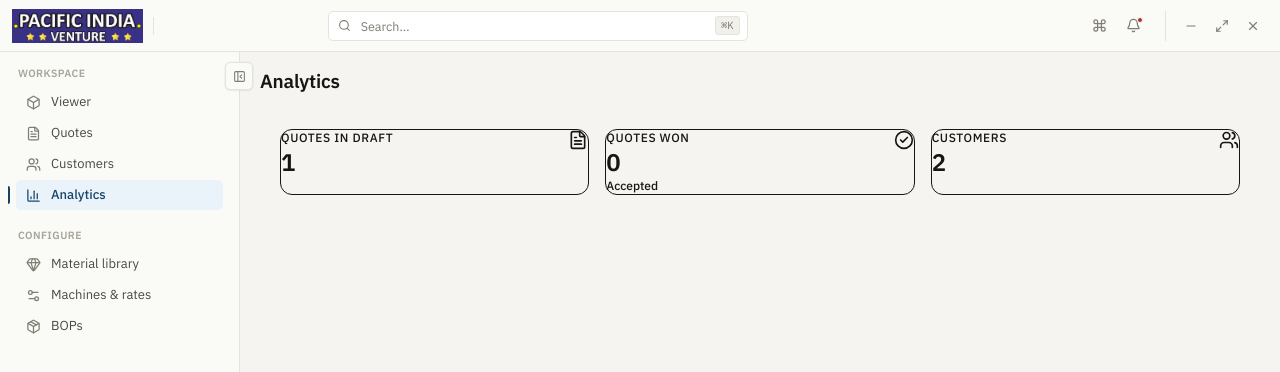
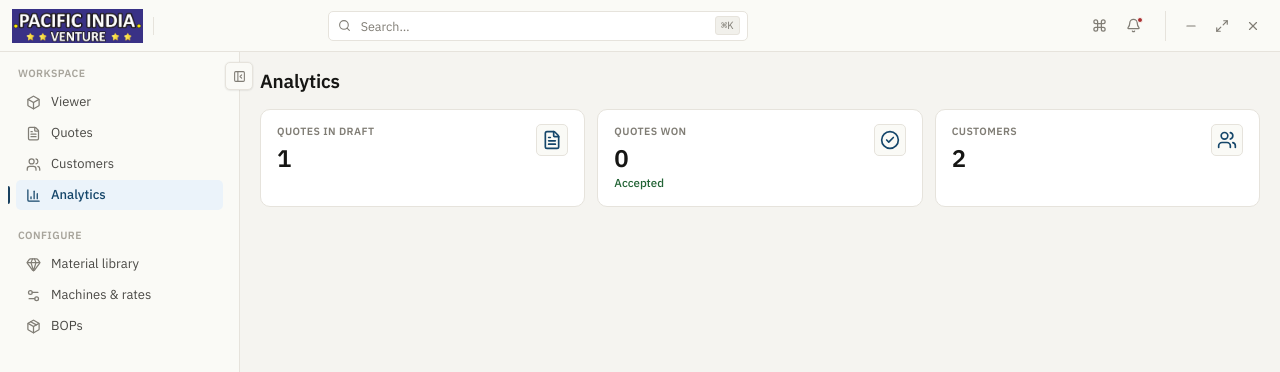
Before and after one commit to aditya-2129/quote, a React (Vite) app: page /#/analytics in a window 1280 px wide. Shown: the top 372 px of the page. Built offline with nearby package versions, Linux system fonts and the light colour scheme.

Commit message:
Implement minimal analytics page

```diff
--- a/src/components/StatCard.tsx
+++ b/src/components/StatCard.tsx
@@ -15,63 +15,16 @@ export function StatCard({
   changeType = "neutral",
   icon,
 }: StatCardProps) {
-  const changeColor = {
-    positive: "var(--color-status-success)",
-    negative: "var(--color-status-error)",
-    neutral: "var(--color-text-tertiary)",
-  }[changeType];
-
   return (
-    <div
-      className="group rounded-xl border p-5 transition-all duration-300"
-      style={{
-        backgroundColor: "var(--color-bg-secondary)",
-        borderColor: "var(--color-border-secondary)",
-      }}
-      onMouseEnter={(e) => {
-        e.currentTarget.style.borderColor = "var(--color-border-accent)";
-        e.currentTarget.style.boxShadow = "var(--shadow-md)";
-        e.currentTarget.style.transform = "translateY(-2px)";
-      }}
-      onMouseLeave={(e) => {
-        e.currentTarget.style.borderColor = "var(--color-border-secondary)";
-        e.currentTarget.style.boxShadow = "none";
-        e.currentTarget.style.transform = "translateY(0)";
-      }}
-    >
-      <div className="flex items-start justify-between">
+    <article className="stat-card">
+      <div className="stat-card__body">
         <div>
-          <p
-            className="text-xs font-medium tracking-wider uppercase"
-            style={{ color: "var(--color-text-tertiary)" }}
-          >
-            {title}
-          </p>
-          <p
-            className="mt-2 text-2xl font-bold tracking-tight"
-            style={{ color: "var(--color-text-primary)" }}
-          >
-            {value}
-          </p>
-          {change && (
-            <p
-              className="mt-1 text-xs font-medium"
-              style={{ color: changeColor }}
-            >
-              {change}
-            </p>
-          )}
+          <p className="stat-card__title">{title}</p>
+          <p className="stat-card__value">{value}</p>
+          {change ? <p className={`stat-card__change stat-card__change--${changeType}`}>{change}</p> : null}
         </div>
-        <div
-          className="rounded-lg p-2.5 transition-colors duration-300"
-          style={{
-            backgroundColor: "var(--color-bg-tertiary)",
-            color: "var(--color-accent-primary-hover)",
-          }}
-        >
-          {icon}
-        </div>
+        <div className="stat-card__icon">{icon}</div>
       </div>
-    </div>
+    </article>
   );
 }
--- a/src/pages/AnalyticsPage.tsx
+++ b/src/pages/AnalyticsPage.tsx
@@ -1,4 +1,4 @@
-import { useState, useEffect } from "react";
+import { useEffect, useState } from "react";
 import { FileText, Users, CheckCircle2 } from "lucide-react";
 import { getRootQuotes, getAllCustomers } from "../db/queries";
 import { StatCard } from "../components/StatCard";
@@ -6,16 +6,33 @@ import { StatCard } from "../components/StatCard";
 export function AnalyticsPage() {
   const [counts, setCounts] = useState({ drafts: 0, won: 0, customers: 0 });
   const [loading, setLoading] = useState(true);
+  const [error, setError] = useState<string | null>(null);
 
   useEffect(() => {
-    Promise.all([getRootQuotes(), getAllCustomers()]).then(([quotes, customers]) => {
+    let active = true;
+
+    Promise.all([getRootQuotes(), getAllCustomers()])
+      .then(([quotes, customers]) => {
+        if (!active) return;
         setCounts({
-        drafts: quotes.filter(q => q.status === "draft").length,
-        won: quotes.filter(q => q.status === "won").length,
-        customers: customers.length
+          drafts: quotes.filter((q) => q.status === "draft").length,
+          won: quotes.filter((q) => q.status === "won").length,
+          customers: customers.length,
         });
+        setError(null);
+      })
+      .catch(() => {
+        if (!active) return;
+        setError("Unable to load analytics.");
+      })
+      .finally(() => {
+        if (!active) return;
         setLoading(false);
       });
+
+    return () => {
+      active = false;
+    };
   }, []);
 
   return (
@@ -23,31 +40,26 @@ export function AnalyticsPage() {
       <div className="page-head">
         <h1 className="page-title">Analytics</h1>
       </div>
-      <div className="panel" style={{ padding: "20px", border: "none", background: "transparent" }}>
+
       {loading ? (
-          <div className="empty" style={{ padding: "40px 20px", textAlign: "center" }}>Loading metrics...</div>
+        <div className="empty">Loading analytics...</div>
+      ) : error ? (
+        <div className="quote-page-error">
+          <span>{error}</span>
+        </div>
       ) : (
-          <div style={{ display: "grid", gridTemplateColumns: "repeat(auto-fit, minmax(240px, 1fr))", gap: "16px" }}>
-            <StatCard
-              title="Quotes in Draft"
-              value={counts.drafts.toString()}
-              icon={<FileText size={20} />}
-            />
+        <div className="analytics-grid">
+          <StatCard title="Quotes in Draft" value={counts.drafts.toString()} icon={<FileText size={20} />} />
           <StatCard
             title="Quotes Won"
             value={counts.won.toString()}
             icon={<CheckCircle2 size={20} />}
+            change="Accepted"
             changeType="positive"
-              change="Accepted"
           />
-            <StatCard
-              title="Customers"
-              value={counts.customers.toString()}
-              icon={<Users size={20} />}
-            />
+          <StatCard title="Customers" value={counts.customers.toString()} icon={<Users size={20} />} />
         </div>
       )}
     </div>
-    </div>
   );
 }
--- a/src/styles/index.css
+++ b/src/styles/index.css
@@ -1767,6 +1767,89 @@ a { text-decoration: none; color: inherit; }
 
 .empty { padding: 40px 20px; text-align: center; color: var(--text-3); font-size: 13px; }
 
+/* Analytics */
+.analytics-grid {
+  display: grid;
+  gap: 12px;
+  grid-template-columns: repeat(3, minmax(0, 1fr));
+}
+
+@media (max-width: 900px) {
+  .analytics-grid {
+    grid-template-columns: repeat(2, minmax(0, 1fr));
+  }
+}
+
+@media (max-width: 600px) {
+  .analytics-grid {
+    grid-template-columns: minmax(0, 1fr);
+  }
+}
+
+.stat-card {
+  background: var(--panel);
+  border: 1px solid var(--border);
+  border-radius: var(--radius-lg);
+  min-width: 0;
+}
+
+.stat-card__body {
+  min-height: 92px;
+  padding: 14px 16px;
+  display: flex;
+  align-items: flex-start;
+  justify-content: space-between;
+  gap: 12px;
+}
+
+.stat-card__title {
+  font-size: 10.5px;
+  font-weight: 600;
+  letter-spacing: 0.04em;
+  text-transform: uppercase;
+  color: var(--text-3);
+}
+
+.stat-card__value {
+  margin-top: 6px;
+  font-size: 24px;
+  font-weight: 600;
+  letter-spacing: -0.01em;
+  line-height: 1.1;
+  color: var(--text-1);
+}
+
+.stat-card__change {
+  margin-top: 4px;
+  font-size: 11.5px;
+  font-weight: 500;
+  color: var(--text-3);
+}
+
+.stat-card__change--positive {
+  color: var(--success);
+}
+
+.stat-card__change--negative {
+  color: var(--danger);
+}
+
+.stat-card__change--neutral {
+  color: var(--text-3);
+}
+
+.stat-card__icon {
+  width: 32px;
+  height: 32px;
+  display: grid;
+  place-items: center;
+  border-radius: var(--radius-sm);
+  background: var(--panel-2);
+  border: 1px solid var(--border);
+  color: var(--accent-text);
+  flex: 0 0 auto;
+}
+
 /* Modal and Forms */
 .modal-overlay {
   position: fixed;
```
Lines whose indentation alone changed are shown as unchanged.
